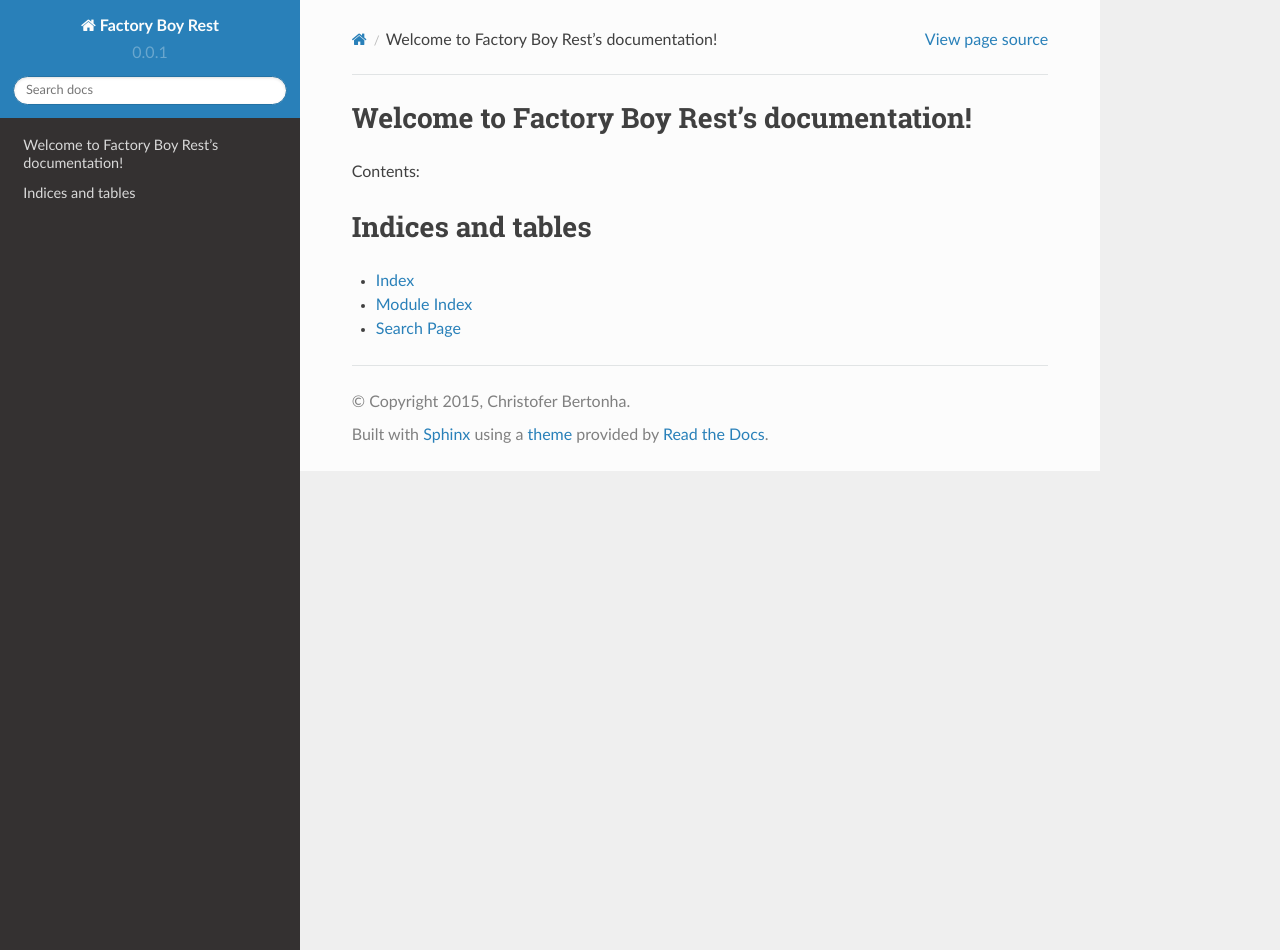
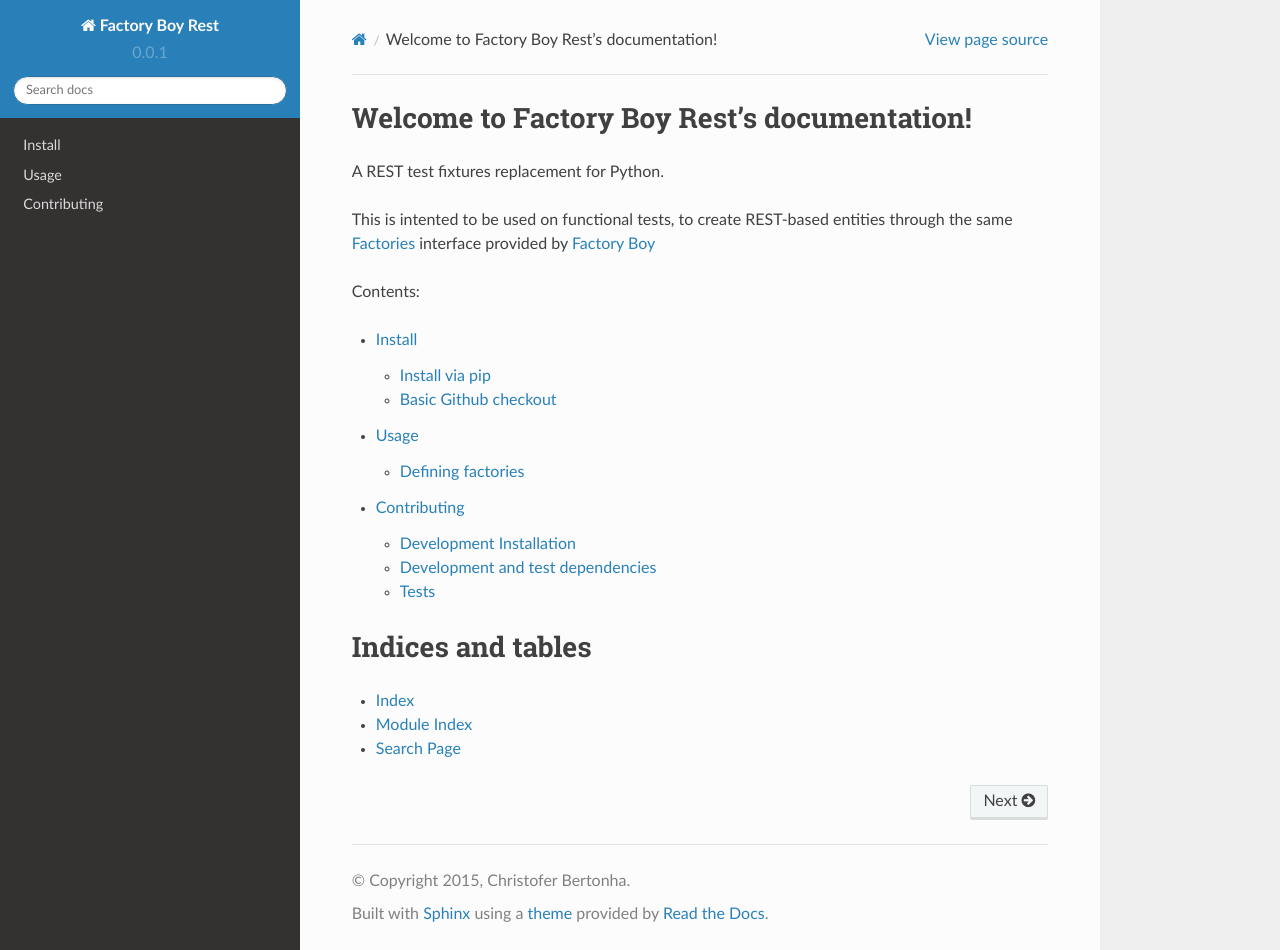
Before and after one commit to bertonha/factory-boy-rest, a Sphinx documentation site: the page built from docs/source/index.rst, in a window 1280 px wide and 950 px high. Built offline with Sphinx 7.4.7 and the Read the Docs theme 2.0.0, drawn with Linux system fonts in a browser that asks for light colours.

Commit message:
Add basic RST-based documentaion structure

```diff
--- /dev/null
+++ b/docs/source/contributing.rst
@@ -0,0 +1,69 @@
+Contributing
+============
+
+Development Installation
+------------------------
+
+Create a virtualenv:
+
+.. code-block:: sh
+
+    mkproject --python=<fullpath_to_python_3> factory-boy-rest
+
+
+Get the code:
+
+
+.. code-block:: sh
+
+    git clone https://github.com/bertonha/factory-boy-rest.git .
+
+
+Install it:
+
+.. code-block:: sh
+
+    python setup.py develop
+
+
+The last command enter your code in "Development Mode" it creates an
+``egg-link`` in your virtualenv's ``site-packages`` making it available
+on this environment ``sys.path``. For more info see `setuptools development mode
+<https://pythonhosted.org/setuptools/setuptools.html#development-mode>`_
+
+
+Development and test dependencies
+---------------------------------
+
+``setup.py`` will handle test dependencies, to install development use:
+
+.. code-block:: sh
+
+    pip install -e .[dev]
+
+
+Tests
+-----
+
+You have many forms to run tests.
+
+The following command will handle test dependencies installation. Perfect for
+first run.
+
+.. code-block:: sh
+
+    python setup.py test
+
+Don't forget to run the test suite against all python versions before submit a
+pull request. It's ease just do:
+
+.. code-block:: sh
+
+    tox
+
+
+If you want to run only for Python3 you can do:
+
+.. code-block:: sh
+
+    tox -e py34
--- a/docs/source/index.rst
+++ b/docs/source/index.rst
@@ -1,16 +1,22 @@
-.. Factory Boy Rest documentation master file, created by
-   sphinx-quickstart on Tue Jul 21 15:38:43 2015.
-   You can adapt this file completely to your liking, but it should at least
-   contain the root `toctree` directive.
-
 Welcome to Factory Boy Rest's documentation!
 ============================================
+
+A REST test fixtures replacement for Python.
+
+This is intented to be used on functional tests, to create REST-based entities
+through the same `Factories`_ interface provided by `Factory Boy`_
+
+.. _Factories: http://factoryboy.readthedocs.org/en/latest/reference.html#the-factory-class
+.. _`Factory Boy`: https://github.com/rbarrois/factory_boy
 
 Contents:
 
 .. toctree::
    :maxdepth: 2
 
+   install
+   usage
+   contributing
 
 
 Indices and tables
```
Also changed, not shown: README.md (+8 -108 lines), docs/source/install.rst (added, +22 -0 lines), docs/source/usage.rst (added, +38 -0 lines).
